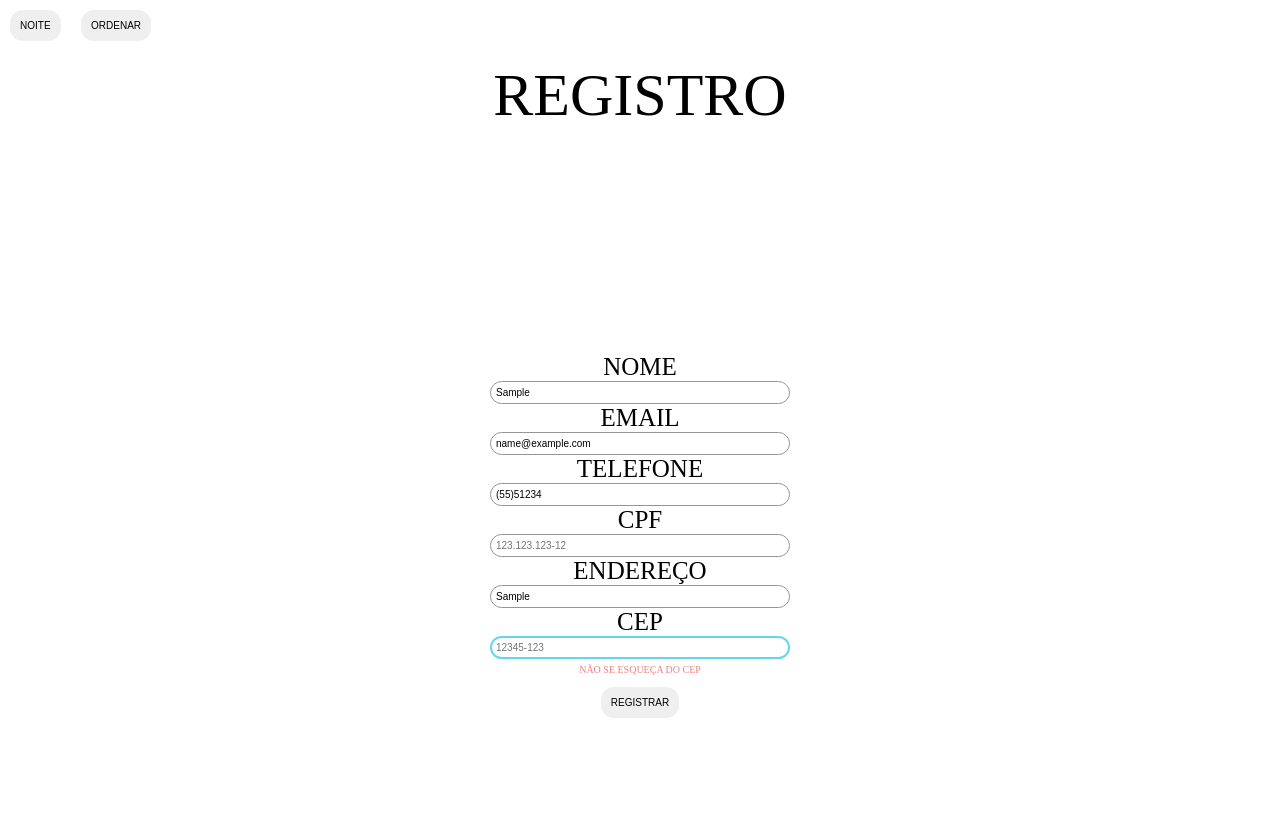
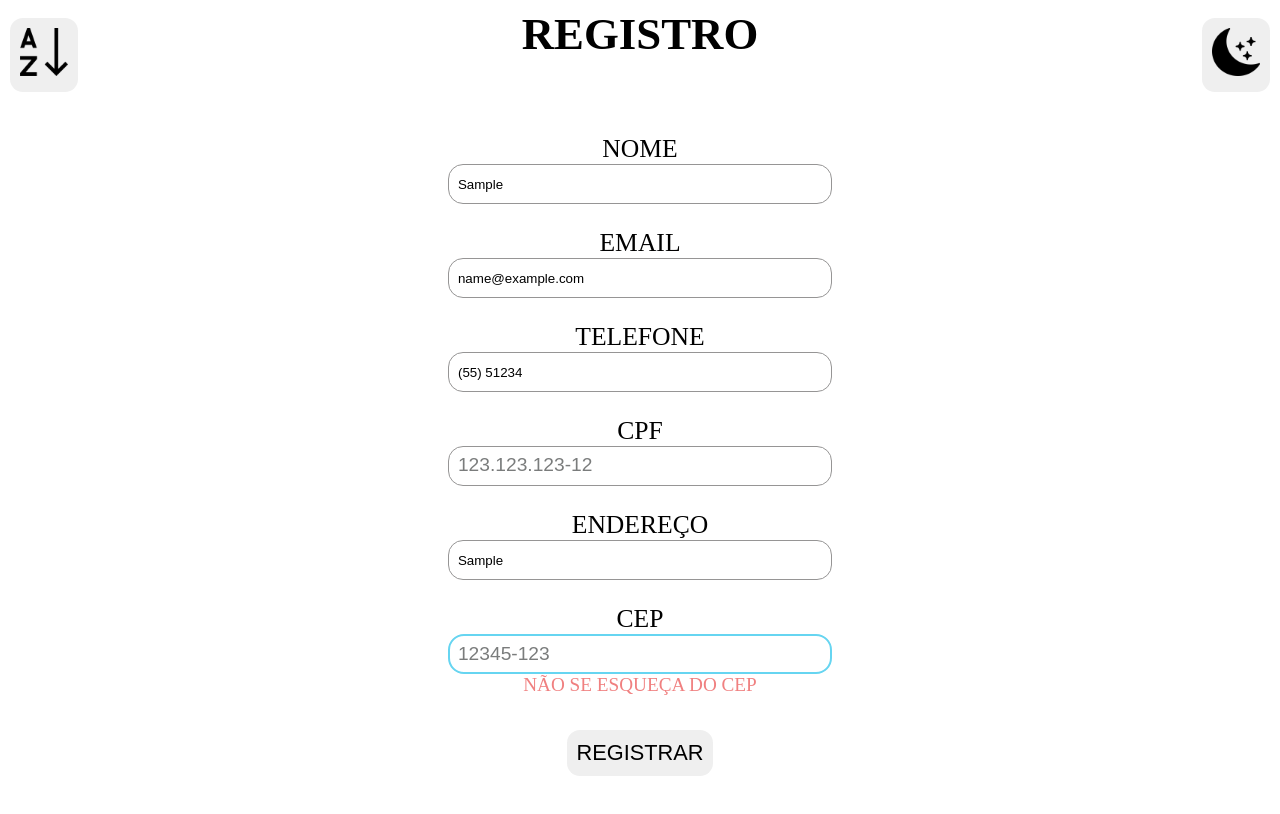
Before and after one commit to MiguelCSVanzela/FrontEnd_Enginner, a plain HTML site: page index.html in a window 1280 px wide. Both pictures are taken after typing "Sample", "name@example.com", "5551234", "Sample", "Sample", "Sample" into the empty fields and a click on the button "REGISTRAR". Drawn offline with nearby package versions, Linux system fonts and the light colour scheme.

Commit message:
melhorias funcionais e visuais

```diff
--- a/index.html
+++ b/index.html
@@ -10,13 +10,16 @@
 </head>
 
 <body>
+    <header>
         <div class="container-controles">
-        <button id="fundo">Noite</button>
-        <button id="ordenar">Ordenar</button>
+            <button id="ordenar" title="Ordene os campos da maneira que desejar">
+                <img id="imgOrdenar" src="./icons/ordenar1.png" alt="icone de ordenar" />
+            </button>
+            <h1>registro</h1>
+            <button id="fundo" title="conforto visual">
+                <img id="imgFundo" src="./icons/lua.png" alt="icone de lua crescente" />
+            </button>
         </div>
-    <div class="container">
-        <header>
-            <h1>registro</h1>
     </header>
     <div class="form-container">
         <form>
@@ -49,11 +52,9 @@
             </ul>
             <button type="submit">Registrar</button>
         </form>
-
-            <div class="container-resposta">
-                <p id="registro"></p>
     </div>
-        </div>
+    <div id="registro" title="SUCESSO">
+        <p></p>
     </div>
     <script src="https://code.jquery.com/jquery-3.6.4.min.js"></script>
     <script src="https://code.jquery.com/ui/1.13.2/jquery-ui.js"></script>
@@ -61,6 +62,7 @@
     <script src="js/messages_pt_BR.min.js"></script>
     <script src="./js/jquery.mask.min.js"></script>
     <script src="./js/main.js"></script>
+    <script src="https://unpkg.com/sweetalert/dist/sweetalert.min.js"></script>
 </body>
 
 </html>
--- a/js/main.js
+++ b/js/main.js
@@ -12,12 +12,12 @@ $(document).ready(function () {
             case 1:
                 $(this).addClass("clicado");
                 $("#sortable").sortable();
-                $(this).text("Desordenar");
+                $("#imgOrdenar").attr("src", "/icons/ordenar2.png");
                 break;
             case 2:
                 $(this).removeClass("clicado");
                 $("#sortable").sortable("disable");
-                $(this).text("Ordenar")
+                $("#imgOrdenar").attr("src", "/icons/ordenar1.png");
                 break;
         }
         iteracao++;
@@ -32,13 +32,13 @@ $(document).ready(function () {
             case 1:
                 $("body").addClass("tema-fundo");
                 $(this).addClass("clicado");
-                $(this).text("Dia");
+                $("#imgFundo").attr("src", "/icons/sol.png");
                 break;
 
             case 2:
                 $("body").removeClass("tema-fundo");
                 $(this).removeClass("clicado");
-                $(this).text("Noite")
+                $("#imgFundo").attr("src", "/icons/lua.png");
                 break;
         }
         iteracao++;
@@ -46,8 +46,8 @@ $(document).ready(function () {
         $(this).data('iteracao', iteracao);
     })
 
-    $('#telefone').mask("(00)00000-0000", {
-        placeholder: "(12)12345-1234"
+    $('#telefone').mask("(00) 00000-0000", {
+        placeholder: "(12) 12345-1234"
     })
 
     $('#cpf').mask('000.000.000-00', {
@@ -91,10 +91,23 @@ $(document).ready(function () {
         },
         submitHandler: function (event) {
             let nome = $("#nome").val();
+            let primeiroNome = nome.split(' ');
             if (nome) {
-                $("#registro").fadeIn();
-                $("#registro").text(`${nome}, o seu registro já está em nosso banco de dados. Muito Obrigado!`);
+                swal({
+                    title: "SUCESSO",
+                    text: `${primeiroNome[0]}, seu cadastro foi realizado.`,
+                    icon: "success",
+                    button: "Maravilha"
+                })
+                $("#nome").val('');
+                $("#email").val('');
+                $("#telefone").val('');
+                $("#cpf").val('');
+                $("#enderecoCompleto").val('');
+                $("#cep").val('');
             }
+
+
         },
         invalidHandler: function (event, validator) {
             let camposInvalidos = validator.numberOfInvalids();
@@ -102,7 +115,5 @@ $(document).ready(function () {
                 alert(`Ainda há ${camposInvalidos} campos invalidos`);
             }
         }
-
     })
-
 })
--- a/main.css
+++ b/main.css
@@ -6,86 +6,23 @@
 
 body {
     overflow-x: hidden;
-}
-
-header {
-    width: 100%;
-    text-align: center;
-    margin: 10px 0;
-}
-
-h1 {
-    display: inline;
-    font-weight: lighter;
-    font-size: 60px;
-    text-transform: uppercase;
-}
-
-h1:hover {
-    text-shadow: 1px 2px 3px #66d5f1;
-    transition-duration: 800ms;
-    transition-property: unset;
-}
-
-.form-container {
-    width: 100vw;
-    height: 100vh;
-    display: flex;
-    justify-content: center;
-    align-items: center;
-
-}
-
-form {
-    text-align: center;
-}
-
-ul {
-    list-style: none;
-}
-
-input {
     display: block;
-    width: 300px;
-    padding: 5px;
-    border: 1px solid rgb(150, 149, 149);
-    border-radius: 15px;
-    font-size: 10px;
-}
-
-input:focus {
-    outline-color: #66d5f1;
-}
-
-label {
-    font-size: 25px;
-    font-weight: lighter;
-    text-transform: uppercase;
-}
-
-button {
-    margin: 10px;
-    padding: 10px;
-    border-radius: 13px;
-    border: none;
-    cursor: pointer;
-    text-transform: uppercase;
-    font-size: 10px;
-}
-
-button:hover {
-    color: #ffffff;
-    background-color: #66d5f1;
-    box-shadow: 1px 1px 3px rgb(15, 15, 15);
-    transition-duration: 200ms;
 }
 
 .container-controles {
     font-size: 2px;
+    display: flex;
+    justify-content: space-between;
+    text-align: center;
+}
+
+#ordenar img,
+#fundo img {
+    height: 6vh;
 }
 
 .clicado {
-    background-color: #615e5e;
+    background-color: #fff;
     color: #fff;
     transition-duration: 300ms;
     box-shadow: 1px 1px 3px white;
@@ -97,26 +34,101 @@ button:hover {
     transition-duration: 500ms;
 }
 
+
+#registro {
+    display: none;
+    text-align: center;
+    background-color: #66d5f1;
+    color: #fffdfd;
+    border-radius: 20px;
+}
+
+header {
+    width: 100%;
+    margin: 1vh 0;
+}
+
+h1 {
+    display: inline;
+    font-weight: bold;
+    font-size: 3.5vw;
+    text-transform: uppercase;
+}
+
+h1:hover {
+    text-shadow: 1px 2px 3px #66d5f1;
+    transition-duration: 800ms;
+    transition-property: unset;
+}
+
+.form-container {
+    display: flex;
+    justify-content: center;
+    align-items: center;
+}
+
+form {
+    text-align: center;
+}
+
+ul {
+    list-style: none;
+}
+
+ul li {
+    margin: 3vh 1vw;
+}
+
+input {
+    display: block;
+    width: 30vw;
+    height: 5vh;
+    padding: 0.7vw;
+    border: 1px solid #969595;
+    border-radius: 15px;
+}
+
+input::placeholder {
+    display: flex;
+    align-items: center;
+    font-size: 1.5vw;
+    color: #7a7c7c;
+}
+
+input:focus {
+    outline-color: #66d5f1;
+}
+
+label {
+    font-size: 2vw;
+    font-weight: lighter;
+    text-transform: uppercase;
+}
+
 .error {
-    font-size: 10px;
+    font-size: 1.5vw;
     color: lightcoral;
     text-transform: uppercase;
     font-style: normal;
 }
 
-.container-resposta {
-    display: flex;
-    justify-content: center;
-    align-items: center;
+button {
+    margin: 10px;
+    padding: 10px;
+    border-radius: 13px;
+    border: none;
+    cursor: pointer;
+    text-transform: uppercase;
+    font-size: 1.7vw;
 }
 
-#registro {
-    display: none;
-    width: 300px;
-    height: 100%;
-    text-align: center;
+button:hover {
+    color: #ffffff;
+    background-color: #e6ebec;
+    box-shadow: 1px 1px 3px rgb(15, 15, 15);
+    transition-duration: 200ms;
+}
+
+button[type="submit"]:hover {
     background-color: #66d5f1;
-    color: #fffdfd;
-    padding: 150px 20px;
-    border-radius: 20px;
 }
```
Also changed, not shown: icons/lua.png (added), icons/ordenar1.png (added), icons/ordenar2.png (added), icons/sol.png (added). Lines whose indentation alone changed are shown as unchanged.
